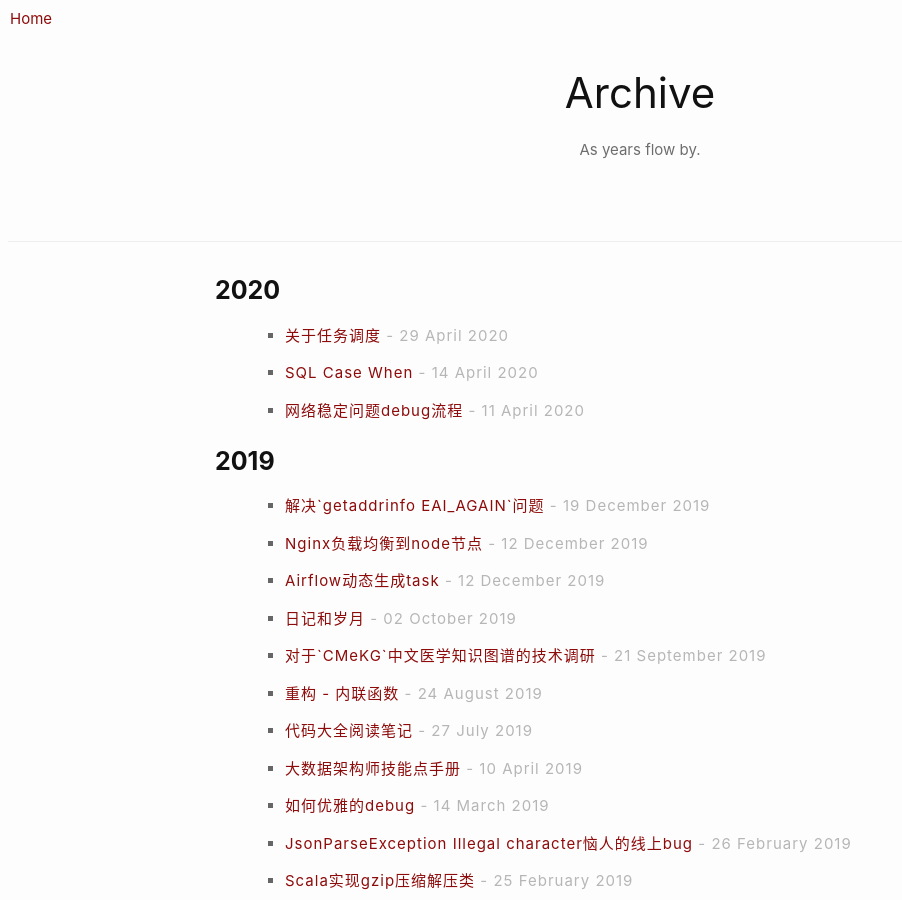
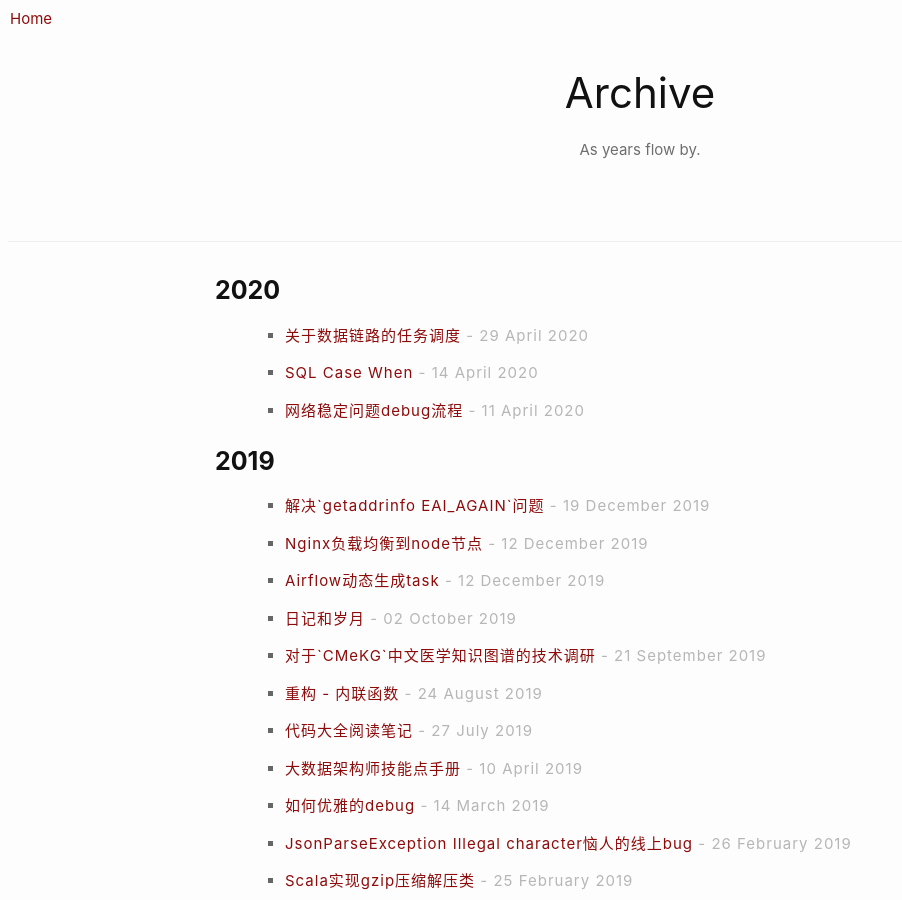
Before and after one commit to diggzhang/diggzhang.github.io, a Jekyll site: the page built from archive.html, in a window 1280 px wide and 900 px high. Shown: the whole window, without its empty margins (0-902 px from the left). Built offline with Jekyll 4.4.1, drawn with Linux system fonts in a browser that asks for light colours; nearby versions of some CDN libraries; comment, search, counter and statistics services are not loaded.

Commit message:
Update title

```diff
--- a/_posts/2020-04-29-data-scheduler.markdown
+++ b/_posts/2020-04-29-data-scheduler.markdown
@@ -1,6 +1,6 @@
 ---
 layout:     post
-title:      "关于任务调度"
+title:      "关于数据链路的任务调度"
 subtitle:   "做好数据调度，做好流程控制，就是做好数据"
 date:       2020-04-29
 author:     "diggzhang"
```
